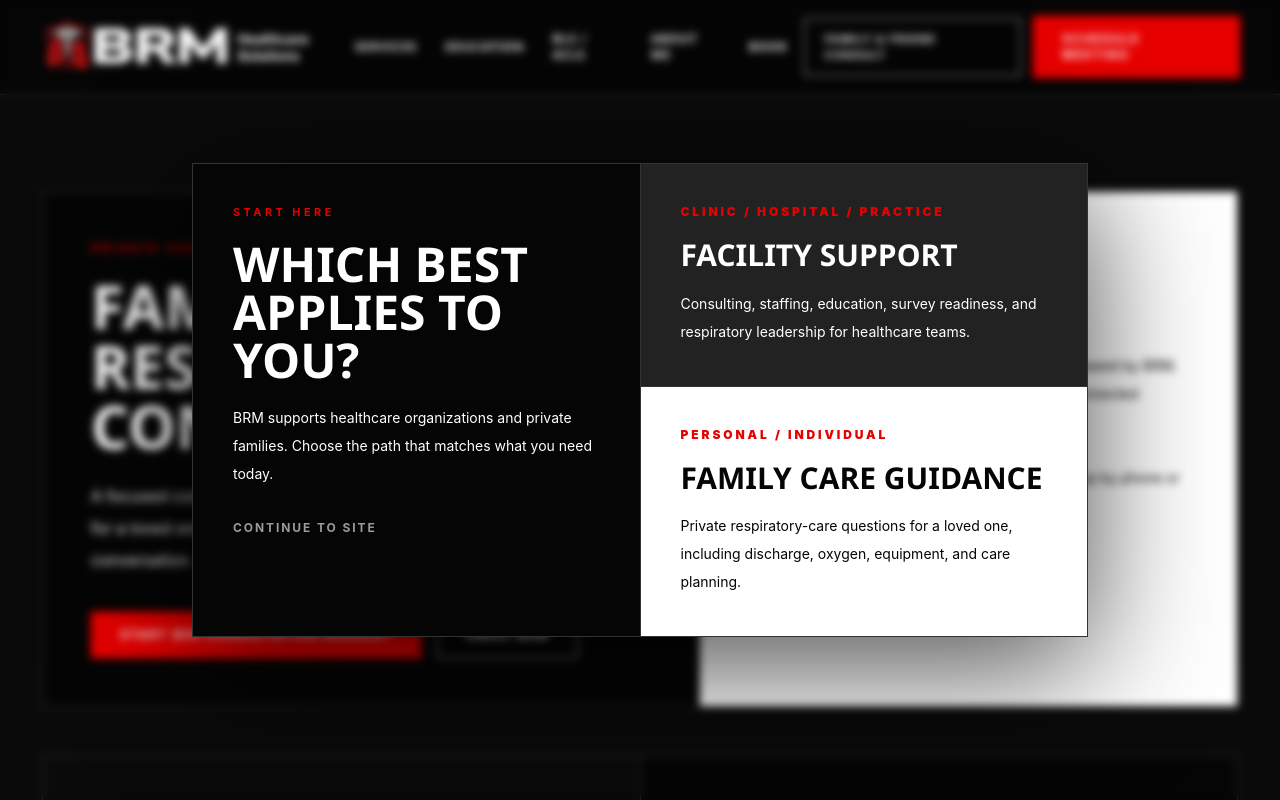
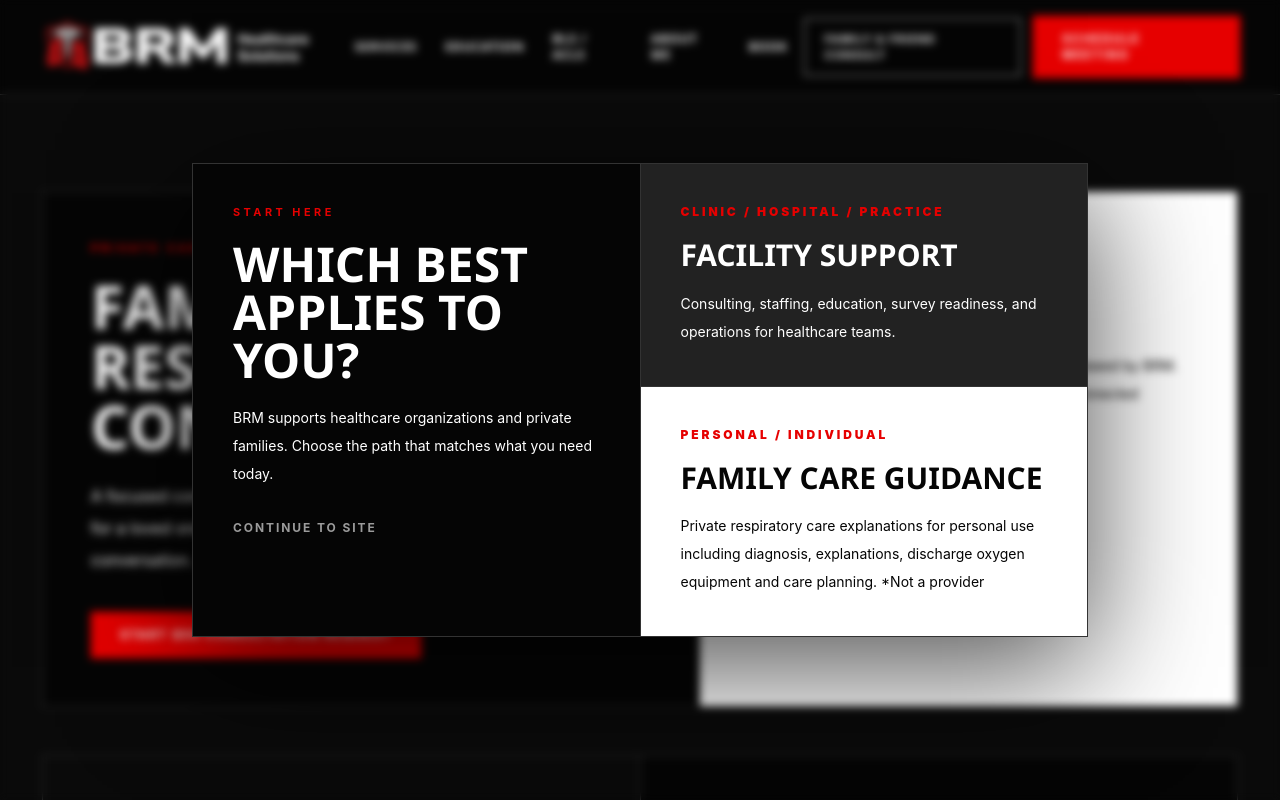
Before and after one commit to krcoffelt/BRMHealthcareSolutions, a Next.js app: page /family-consultation in a window 1280 px wide. Shown: the top 800 px of the page. Built offline with nearby package versions, Linux system fonts and the light colour scheme.

Commit message:
Refine family consultation copy

```diff
--- a/src/app/family-consultation/page.tsx
+++ b/src/app/family-consultation/page.tsx
@@ -2,7 +2,6 @@
 import Link from "next/link";
 import { PrimaryCTA } from "@/components/primary-cta";
 import { SectionHeading } from "@/components/section-heading";
-import { siteContent } from "@/content/site";
 
 export const metadata: Metadata = {
   title: "Family & Friend Respiratory Consultation",
@@ -15,6 +14,7 @@
   "You need help understanding respiratory terminology, orders, or next questions to ask the care team.",
   "Your family wants a practical second conversation before making a care decision.",
   "You need help preparing for a facility meeting, home-care transition, or follow-up appointment.",
+  "Not a nurse practitioner, physician assistant, MD, DO, or licensed provider. Consultation and education will come from a licensed Respiratory Therapist or Registered Nurse.",
 ];
 
 const boundaries = [
@@ -37,9 +37,6 @@
           </p>
           <div className="mt-9 flex flex-col gap-4 sm:flex-row">
             <PrimaryCTA href="/book?service=family-consultation">Start $50 Consultation Request</PrimaryCTA>
-            <PrimaryCTA href={`mailto:${siteContent.contact.email}?subject=Family%20and%20Friend%20Consultation`} variant="ghost">
-              Email BRM
-            </PrimaryCTA>
           </div>
         </div>
 
@@ -50,7 +47,7 @@
             For one private patient or family-care question reviewed by BRM. Payment and automated text notification can be connected through a payment provider.
           </p>
           <div className="mt-7 border-l-4 border-sea pl-5 text-sm leading-7 text-black/72">
-            After the request is submitted, BRM will follow up by phone or email using the contact information provided.
+            BRM will follow up with the preferred method.
           </div>
         </div>
       </section>
--- a/src/components/audience-gate.tsx
+++ b/src/components/audience-gate.tsx
@@ -54,7 +54,7 @@
               Facility support
             </h3>
             <p className="mt-4 text-sm leading-7 text-white/72">
-              Consulting, staffing, education, survey readiness, and respiratory leadership for healthcare teams.
+              Consulting, staffing, education, survey readiness, and operations for healthcare teams.
             </p>
           </Link>
 
@@ -70,7 +70,7 @@
               Family care guidance
             </h3>
             <p className="mt-4 text-sm leading-7 text-black/72">
-              Private respiratory-care questions for a loved one, including discharge, oxygen, equipment, and care planning.
+              Private respiratory care explanations for personal use including diagnosis, explanations, discharge oxygen equipment and care planning. *Not a provider
             </p>
           </Link>
         </div>
```
